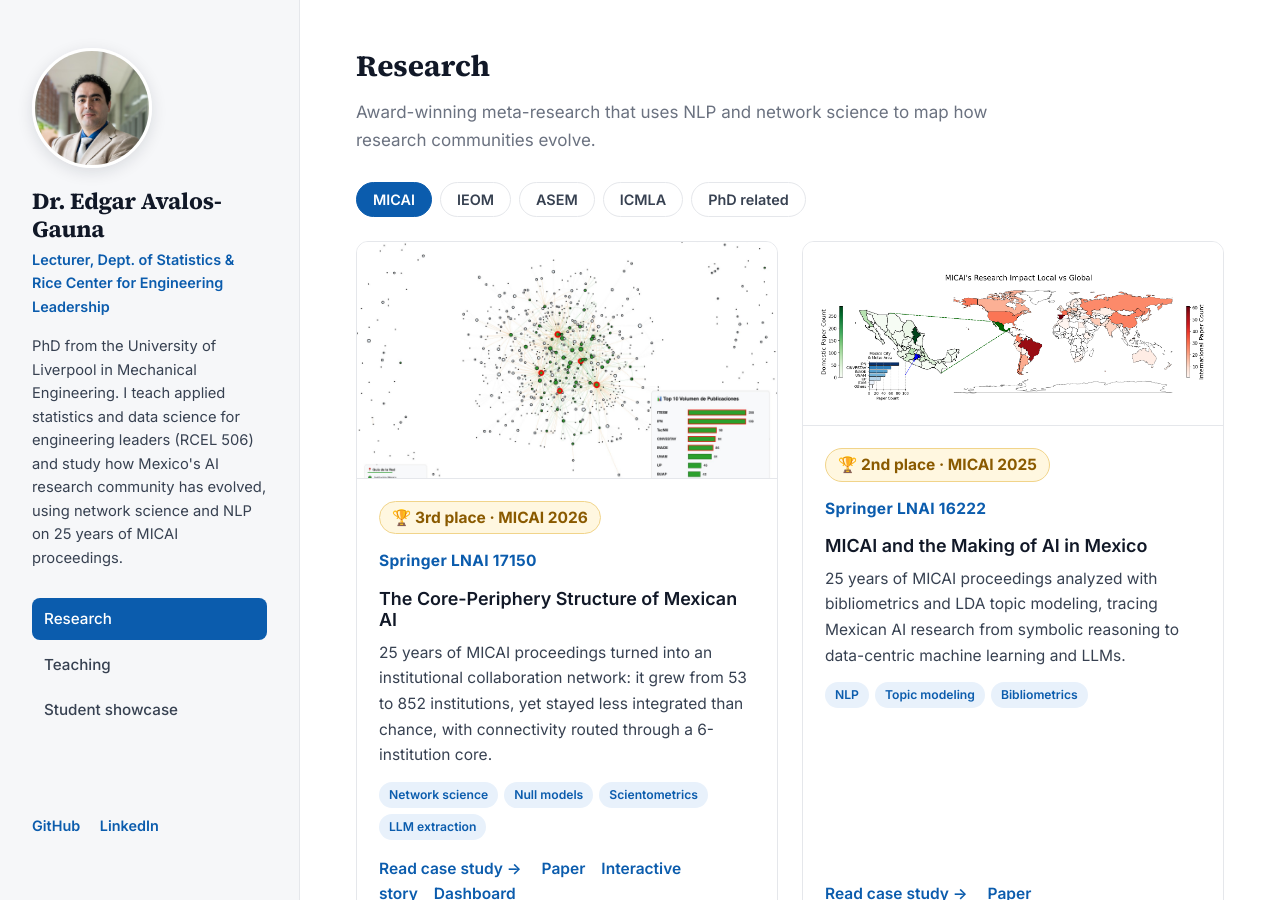
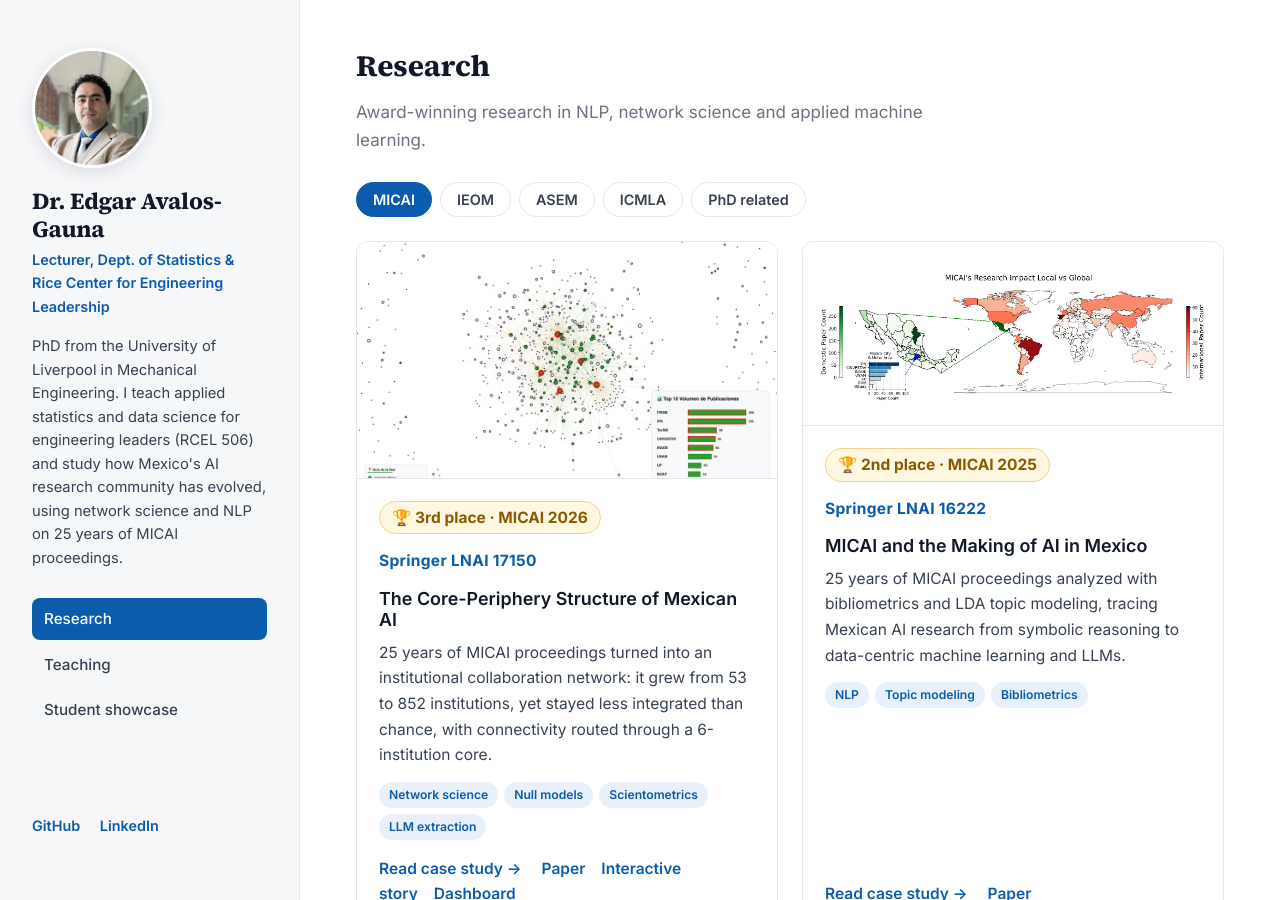
Before and after one commit to edavgaun/edavgaun.github.io, a Jekyll site: the page built from index.html, in a window 1280 px wide and 900 px high. Built offline with Jekyll 4.4.1, drawn with Linux system fonts in a browser that asks for light colours.

Commit message:
Revise section intro for research panel
Updated the section intro to reflect new research focus.

```diff
--- a/index.html
+++ b/index.html
@@ -3,7 +3,7 @@ layout: default
 ---
 <section class="panel" id="research">
   <h2>Research</h2>
-  <p class="section-intro">Award-winning meta-research that uses NLP and network science to map how research communities evolve.</p>
+  <p class="section-intro">Award-winning research in NLP, network science and applied machine learning.</p>
     <div class="tabs" role="tablist">
     <button class="tab active" data-filter="micai">MICAI</button>
     <button class="tab" data-filter="ieom">IEOM</button>
```
